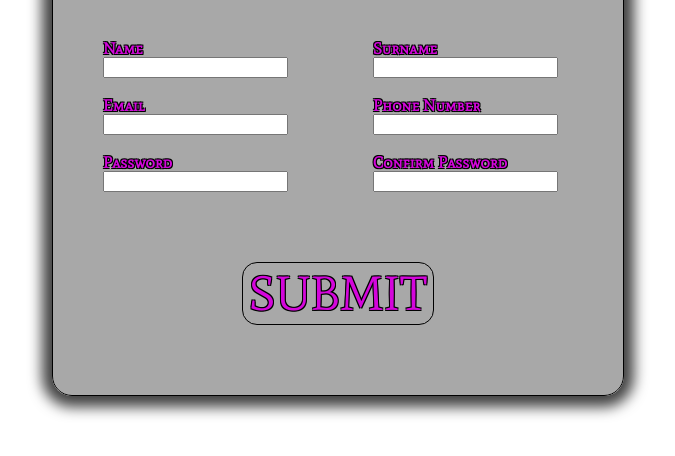
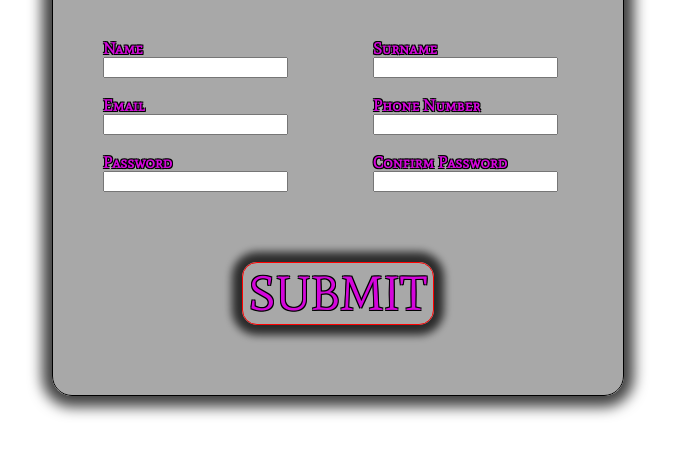
Before and after one commit to Charbytesdev/sign-up-form, a plain HTML site: page index.html in a window 1280 px wide. In both pictures the pointer is over the button "SUBMIT". Shown: the part 284-740 px from the top of the page, without its empty margins (302-977 px from the left). Drawn offline with Linux system fonts and the light colour scheme.

Commit message:
Add submit button hover effect

```diff
--- a/css/style.css
+++ b/css/style.css
@@ -193,6 +193,11 @@ form {
   border: 1px black solid;
 }
 
+#submit-btn:hover {
+  border: 1px red solid;
+  box-shadow: 0px 0px 9px 10px rgba(0, 0, 0, 0.75);
+}
+
 #form-title {
   margin-bottom: 50px;
 }
```
